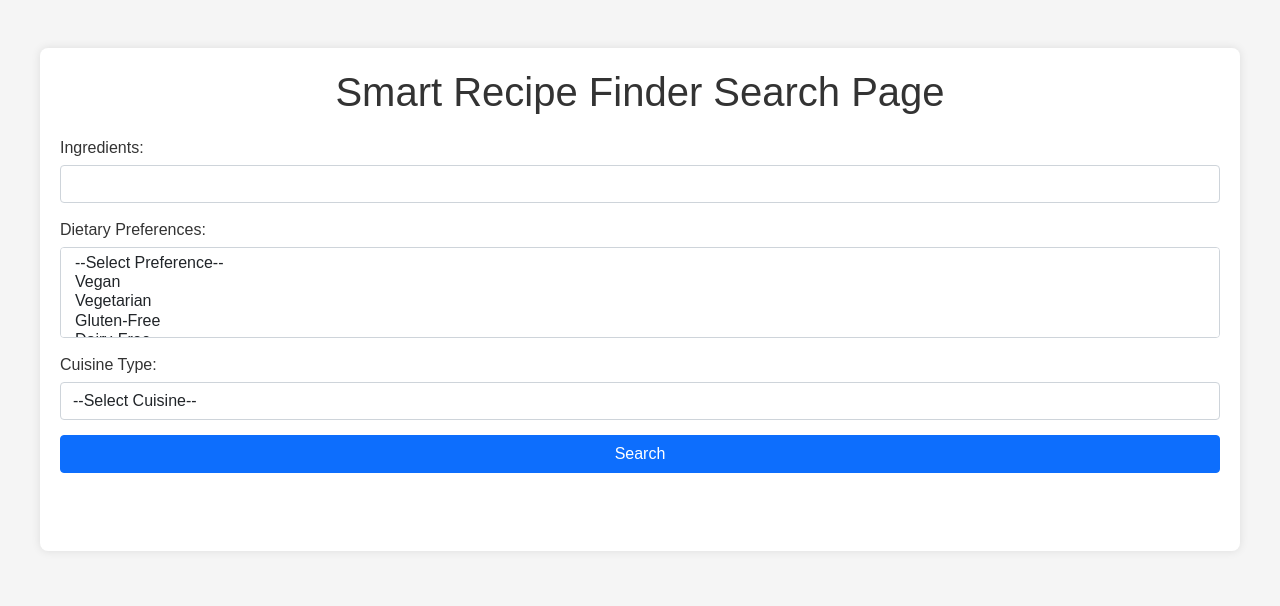
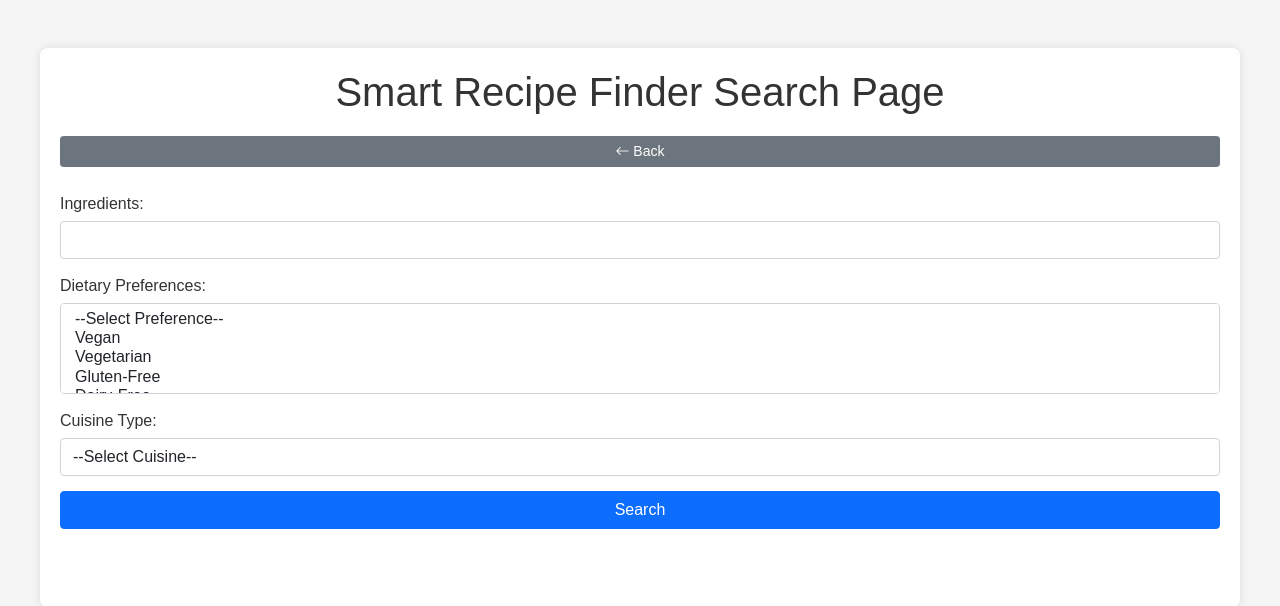
Before and after one commit to Anyi-global/smartRecipeFinder, a Flask app: page /recipe-search in a window 1280 px wide. Shown: the top 606 px of the page. Run offline with Flask 2, Linux system fonts and the light colour scheme; some libraries are stand-ins or nearby versions.

Commit message:
Modified recipe_search.html

```diff
--- a/app/templates/public/recipe_search.html
+++ b/app/templates/public/recipe_search.html
@@ -41,6 +41,14 @@
 <body>
     <div class="container mt-5">
         <h1>Smart Recipe Finder Search Page</h1>
+
+        <!-- Back Button -->
+        <div style="text-align: left; margin-bottom: 15px;">
+            <button class="btn btn-secondary btn-sm" onclick="history.back()">
+            <i class="bi bi-arrow-left"></i> Back
+            </button>
+        </div>
+
         <form id="searchForm">
             <div class="form-group">
                 <label for="ingredients">Ingredients:</label>
```
